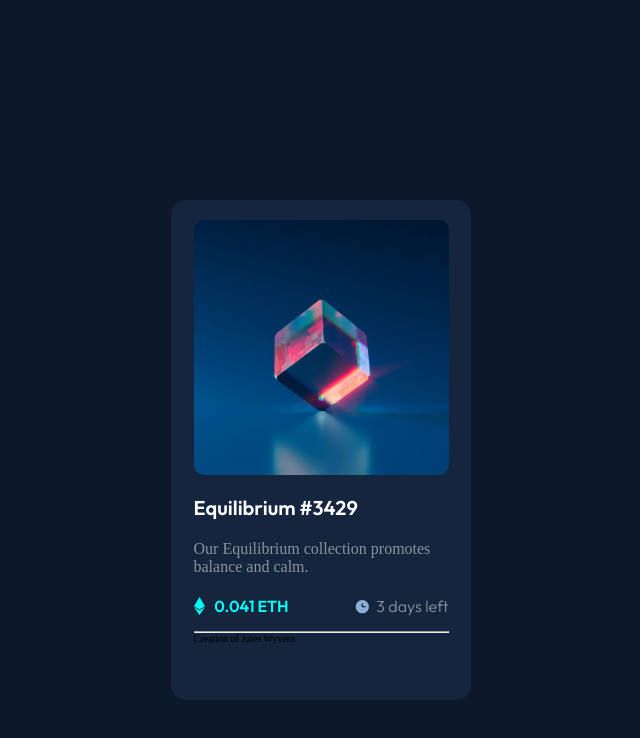
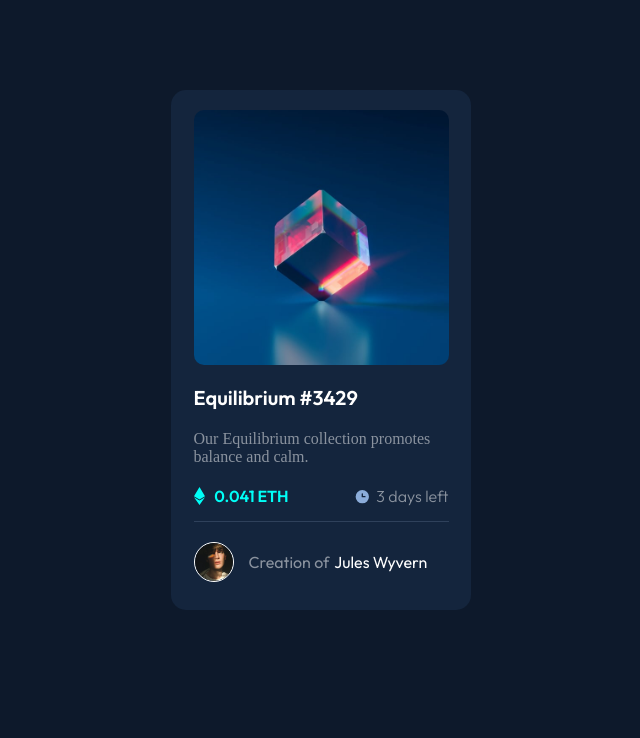
Before and after one commit to iagooliveirafonseca/nft-preview-card-component-main, a plain HTML site: page index.html in a window 1280 px wide. Shown: the whole page, without its empty margins (319-959 px from the left). Drawn offline with Linux system fonts and the light colour scheme.

Commit message:
Filizando o conteúdo e estilizando rodapé do card

```diff
--- a/CSS/style.css
+++ b/CSS/style.css
@@ -25,7 +25,7 @@ body{
 
 .wrapper{
     width: min(37.5rem, 90%);
-    height: 90rem;
+    height: 70rem;
     margin: auto;
     display: flex;
     justify-content: center;
@@ -39,7 +39,7 @@ body{
     padding-top: 1rem;
     border-radius: 1.5rem;
     width: 30rem;
-    height: 50rem;
+    height: 52rem;
     background-color: var(--Very_Dark_Blue_Card_BG);
 }
 
@@ -73,7 +73,7 @@ body{
 
 .card-content .text-content h3:hover{
     color: var(--Cyan);
-    cursor: default;
+    cursor: pointer;
 }
 
 .card-content .text-content p{
@@ -82,7 +82,6 @@ body{
     opacity: 0.5;
 
 }
-
 
 .card-content .value-term{
 display: flex;
@@ -113,3 +112,52 @@ margin-top: 0.5rem;
     font-weight: 300;
     opacity: 0.5;
 }
+
+.card-content hr{
+    width: 100%;
+    height: 0.1rem;
+    background-color: var(--Very_Dark_Blue_Line);
+    border: 0.1rem;
+}
+
+
+
+/*====================CARD-FOOTER==================*/
+
+.card-content .card-footer {
+    display: flex;
+    flex-direction: row;
+    align-items: center;
+}
+
+.card-content .card-footer img{
+    margin-top: 2rem;
+    width: 4rem;
+    border: 0.1rem solid var(--White);
+    border-radius: 3rem;
+    margin-right: 1rem;
+
+}
+
+.card-content .card-footer p{
+    font-size: 1.6rem;
+    color: var(--White);
+    opacity: 0.5;
+    margin-top: 2rem;
+    margin-left: 0.5rem;
+    font-family: "Outfit", sans-serif;
+
+}
+
+.card-content .card-footer .profile_of_creator{
+   text-decoration: none;
+   color: var(--White);
+   opacity: 1;
+
+}
+
+
+.card-content .card-footer .profile_of_creator:hover{
+    color: var(--Cyan);
+    cursor: pointer;
+ }
--- a/index.html
+++ b/index.html
@@ -40,7 +40,8 @@
         </div>
         <hr>
         <div class="card-footer">
-          Creation of Jules Wyvern
+          <img src="./Assets/images/image-avatar.png" alt="">
+          <p>Creation of<p class="profile_of_creator">Jules Wyvern</p></p>
         </div>
       </div>
     </section>
```
